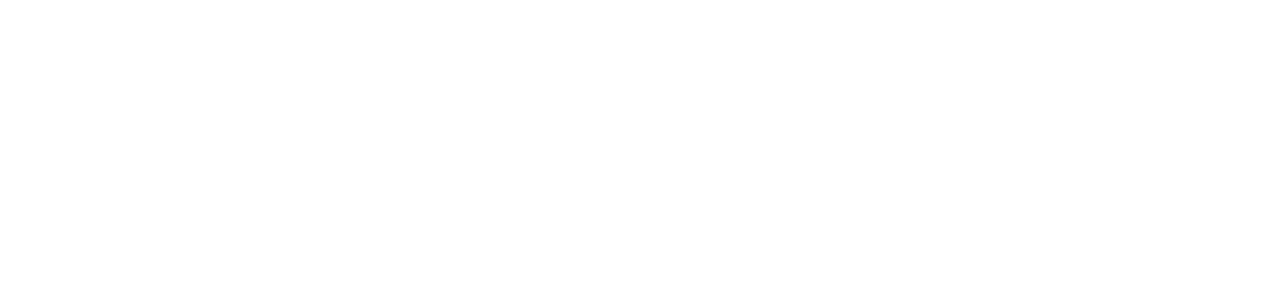
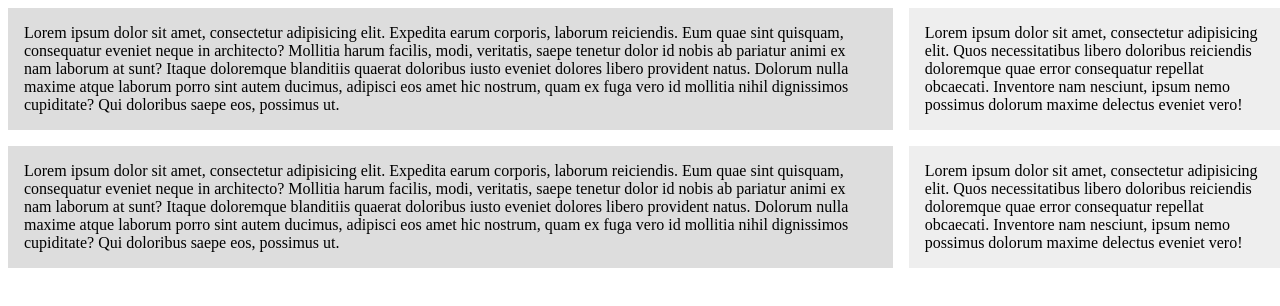
Before and after one commit to davidmwhynot/grid_t, a plain HTML site: page index.html in a window 1280 px wide. Drawn offline with Linux system fonts and the light colour scheme.

Commit message:
part 1 of tutorial complete, starting part 2

```diff
--- a/index.html
+++ b/index.html
@@ -4,10 +4,40 @@
     <meta charset="utf-8">
     <title>CSS Grids Tutorial</title>
     <style>
+      .wrapper {
+        display: grid;
+        grid-template-columns: 70% 30%;
+        /*
+        grid-column-gap: 1em;
+        grid-row-gap: 1em;
+        */
+        grid-gap: 1em;
+      }
 
+      .wrapper > div {
+        background: #eee;
+        padding: 1em;
+      }
+
+      .wrapper > div:nth-child(odd) {
+        background: #ddd;
+      }
     </style>
   </head>
   <body>
-
+    <div class="wrapper">
+      <div>
+        Lorem ipsum dolor sit amet, consectetur adipisicing elit. Expedita earum corporis, laborum reiciendis. Eum quae sint quisquam, consequatur eveniet neque in architecto? Mollitia harum facilis, modi, veritatis, saepe tenetur dolor id nobis ab pariatur animi ex nam laborum at sunt? Itaque doloremque blanditiis quaerat doloribus iusto eveniet dolores libero provident natus. Dolorum nulla maxime atque laborum porro sint autem ducimus, adipisci eos amet hic nostrum, quam ex fuga vero id mollitia nihil dignissimos cupiditate? Qui doloribus saepe eos, possimus ut.
+      </div>
+      <div>
+        Lorem ipsum dolor sit amet, consectetur adipisicing elit. Quos necessitatibus libero doloribus reiciendis doloremque quae error consequatur repellat obcaecati. Inventore nam nesciunt, ipsum nemo possimus dolorum maxime delectus eveniet vero!
+      </div>
+      <div>
+        Lorem ipsum dolor sit amet, consectetur adipisicing elit. Expedita earum corporis, laborum reiciendis. Eum quae sint quisquam, consequatur eveniet neque in architecto? Mollitia harum facilis, modi, veritatis, saepe tenetur dolor id nobis ab pariatur animi ex nam laborum at sunt? Itaque doloremque blanditiis quaerat doloribus iusto eveniet dolores libero provident natus. Dolorum nulla maxime atque laborum porro sint autem ducimus, adipisci eos amet hic nostrum, quam ex fuga vero id mollitia nihil dignissimos cupiditate? Qui doloribus saepe eos, possimus ut.
+      </div>
+      <div>
+        Lorem ipsum dolor sit amet, consectetur adipisicing elit. Quos necessitatibus libero doloribus reiciendis doloremque quae error consequatur repellat obcaecati. Inventore nam nesciunt, ipsum nemo possimus dolorum maxime delectus eveniet vero!
+      </div>
+    </div>
   </body>
 </html>
```
Also changed, not shown: index2.html (added, +52 -0 lines).
